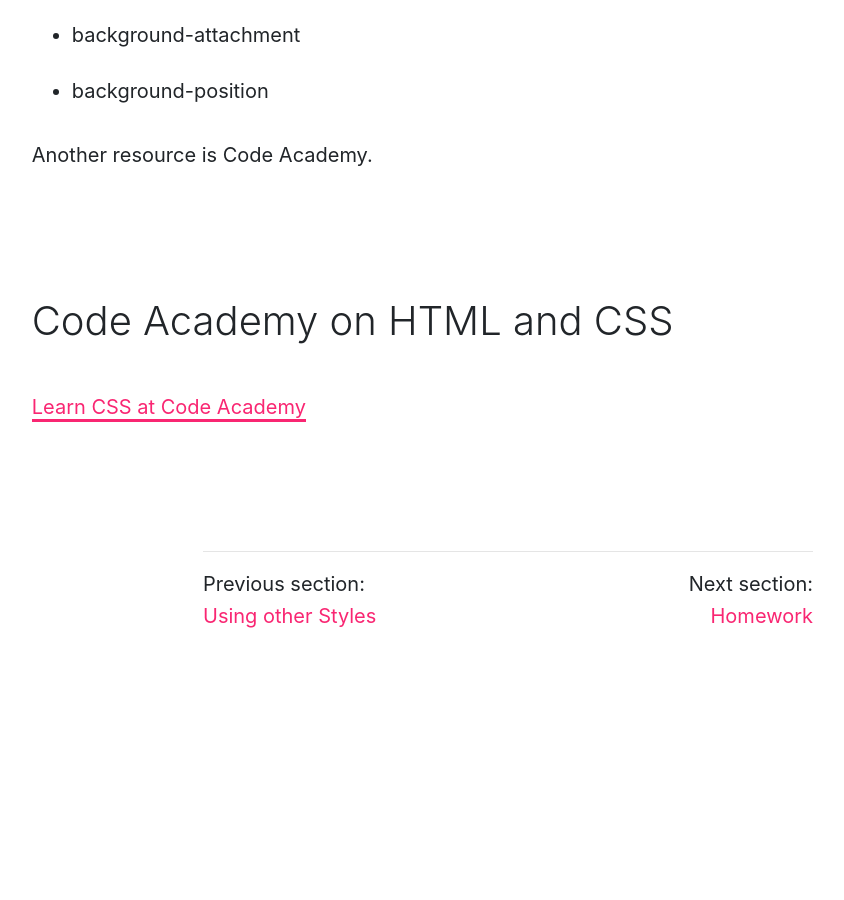
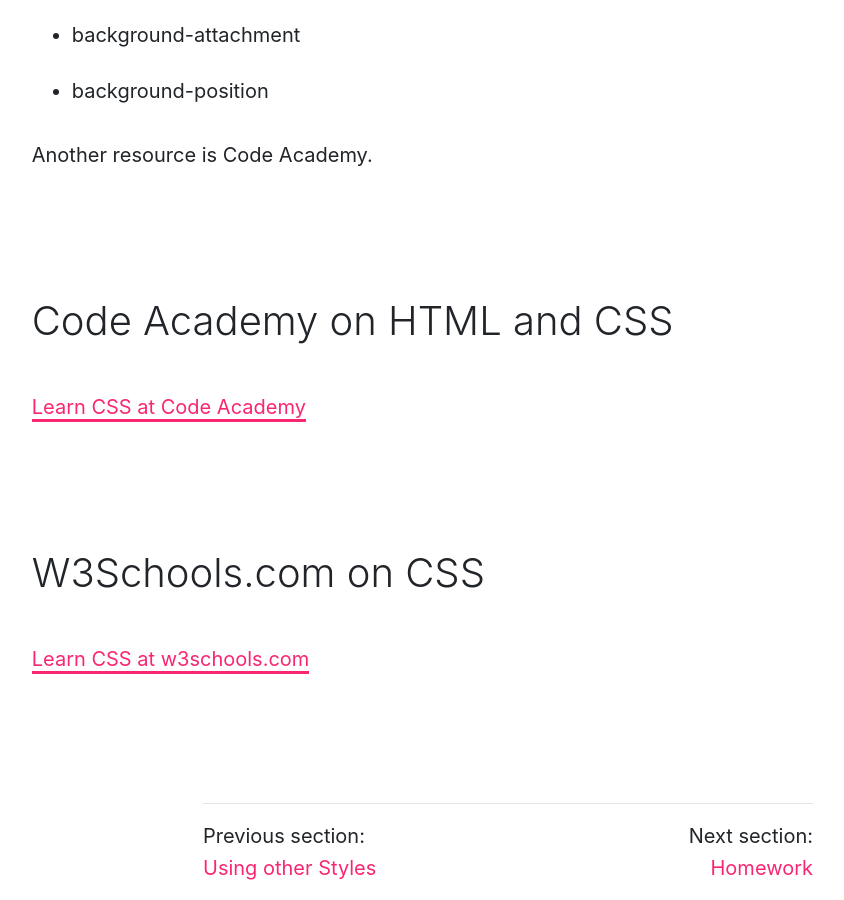
Before and after one commit to Montana-Media-Arts/120_CreativeCoding1-Spring2021, a Jekyll site: the page built from modules/week-7/_posts/2017-02-07-additional-resources.md, in a window 1280 px wide and 900 px high, scrolled down 1014 px. Shown: the whole window, without its empty margins (132-976 px from the left). Built offline with Jekyll 4.4.1, drawn with Linux system fonts in a browser that asks for light colours; nearby versions of some CDN libraries; before the commit the page ends 1662 px from its top, so only the background shows below that.

```diff
--- a/modules/week-7/_posts/2017-02-07-additional-resources.md
+++ b/modules/week-7/_posts/2017-02-07-additional-resources.md
@@ -21,3 +21,7 @@ Another resource is Code Academy.
 ### Code Academy on HTML and CSS
 
 <a href="https://www.codecademy.com/learn/learn-css" target="_new">Learn CSS at Code Academy</a>
+
+### W3Schools.com on CSS
+
+<a href="https://www.w3schools.com/w3css/" target="_new">Learn CSS at w3schools.com</a>
```
Also changed, not shown: modules/week-7/_posts/2017-02-10-homework.md (+3 -1 lines).
